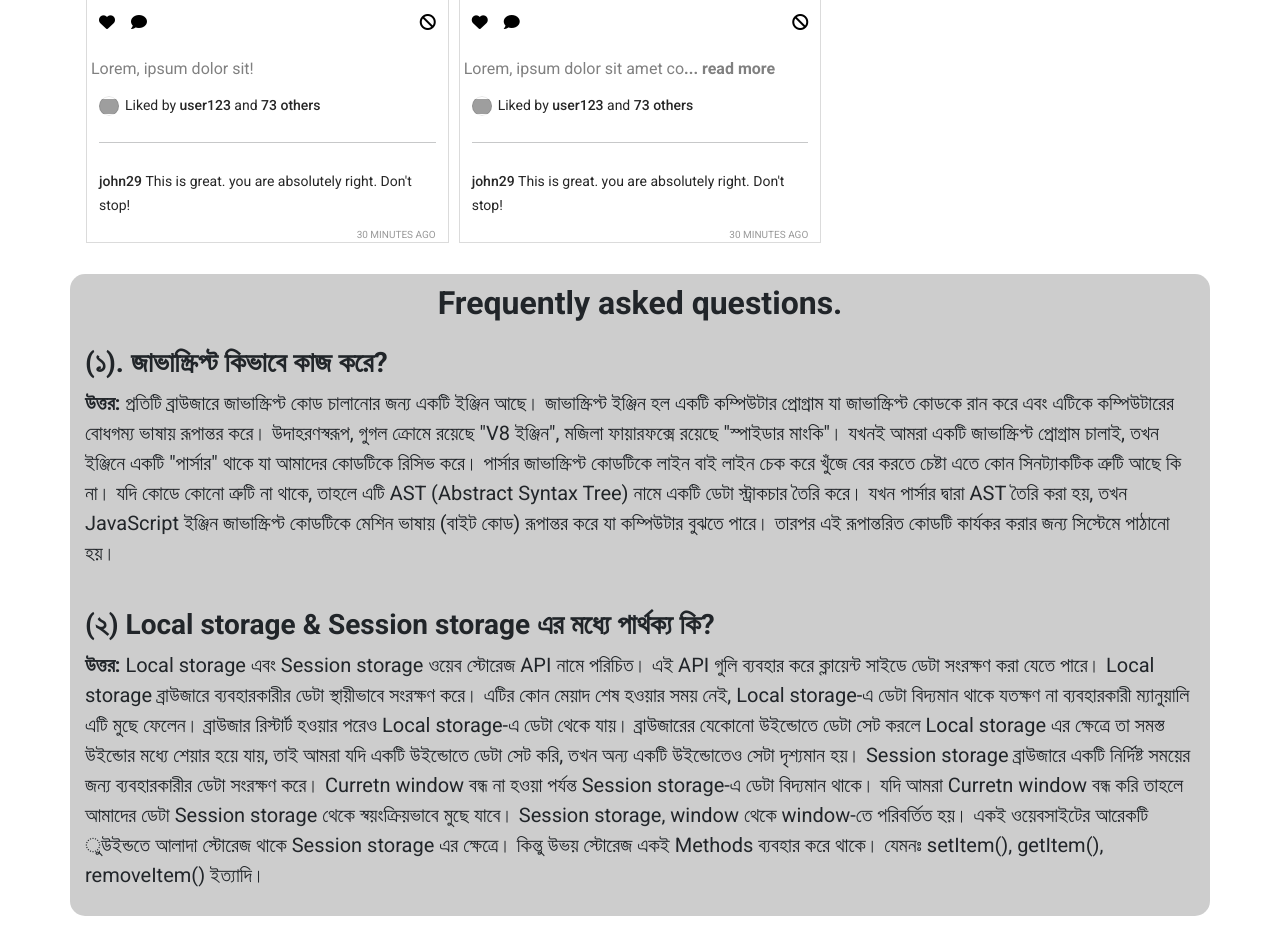
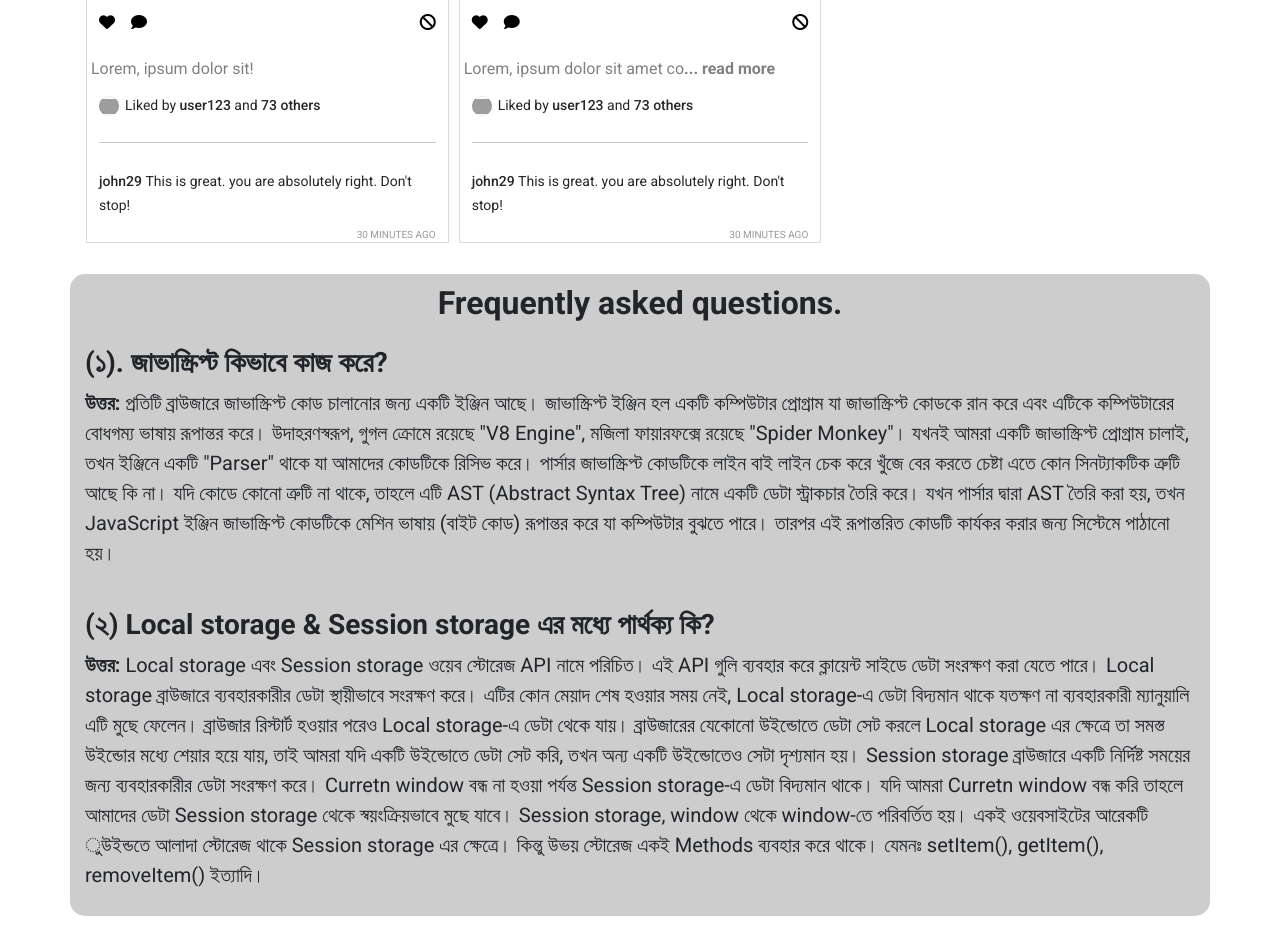
Before and after one commit to AbuKausar007/insta-sohor-assignment-7, a plain HTML site: page index.html in a window 1280 px wide. Shown: the part 1289-2235 px from the top of the page. Drawn offline with nearby package versions, Linux system fonts and the light colour scheme; grey boxes are pictures that could not be loaded.

Commit message:
few more edit

```diff
--- a/index.html
+++ b/index.html
@@ -82,7 +82,7 @@
             <h2 class="text-center fw-bold pb-3">Frequently asked questions.</h2>
             <h3 class="fw-bold">(১). জাভাস্ক্রিপ্ট কিভাবে কাজ করে?</h3>
             <p class="fs-5">
-                <span class="fw-bold">উত্তর:</span> প্রতিটি ব্রাউজারে জাভাস্ক্রিপ্ট কোড চালানোর জন্য একটি ইঞ্জিন আছে। জাভাস্ক্রিপ্ট ইঞ্জিন হল একটি কম্পিউটার প্রোগ্রাম যা জাভাস্ক্রিপ্ট কোডকে রান করে এবং এটিকে কম্পিউটারের বোধগম্য ভাষায় রূপান্তর করে। উদাহরণস্বরূপ, গুগল ক্রোমে রয়েছে "V8 ইঞ্জিন", মজিলা ফায়ারফক্সে রয়েছে "স্পাইডার মাংকি"। যখনই আমরা একটি জাভাস্ক্রিপ্ট প্রোগ্রাম চালাই, তখন ইঞ্জিনে একটি "পার্সার" থাকে যা আমাদের কোডটিকে রিসিভ করে। পার্সার জাভাস্ক্রিপ্ট কোডটিকে লাইন বাই লাইন চেক করে খুঁজে বের করতে চেষ্টা এতে কোন সিনট্যাকটিক ত্রুটি আছে কি না। যদি কোডে কোনো ত্রুটি না থাকে, তাহলে এটি AST (Abstract Syntax Tree) নামে একটি ডেটা স্ট্রাকচার তৈরি করে। যখন পার্সার দ্বারা AST তৈরি করা হয়, তখন JavaScript ইঞ্জিন জাভাস্ক্রিপ্ট কোডটিকে মেশিন ভাষায় (বাইট কোড) রূপান্তর করে যা কম্পিউটার বুঝতে পারে। তারপর এই রূপান্তরিত কোডটি কার্যকর করার জন্য সিস্টেমে পাঠানো হয়।
+                <span class="fw-bold">উত্তর:</span> প্রতিটি ব্রাউজারে জাভাস্ক্রিপ্ট কোড চালানোর জন্য একটি ইঞ্জিন আছে। জাভাস্ক্রিপ্ট ইঞ্জিন হল একটি কম্পিউটার প্রোগ্রাম যা জাভাস্ক্রিপ্ট কোডকে রান করে এবং এটিকে কম্পিউটারের বোধগম্য ভাষায় রূপান্তর করে। উদাহরণস্বরূপ, গুগল ক্রোমে রয়েছে "V8 Engine", মজিলা ফায়ারফক্সে রয়েছে "Spider Monkey"। যখনই আমরা একটি জাভাস্ক্রিপ্ট প্রোগ্রাম চালাই, তখন ইঞ্জিনে একটি "Parser" থাকে যা আমাদের কোডটিকে রিসিভ করে। পার্সার জাভাস্ক্রিপ্ট কোডটিকে লাইন বাই লাইন চেক করে খুঁজে বের করতে চেষ্টা এতে কোন সিনট্যাকটিক ত্রুটি আছে কি না। যদি কোডে কোনো ত্রুটি না থাকে, তাহলে এটি AST (Abstract Syntax Tree) নামে একটি ডেটা স্ট্রাকচার তৈরি করে। যখন পার্সার দ্বারা AST তৈরি করা হয়, তখন JavaScript ইঞ্জিন জাভাস্ক্রিপ্ট কোডটিকে মেশিন ভাষায় (বাইট কোড) রূপান্তর করে যা কম্পিউটার বুঝতে পারে। তারপর এই রূপান্তরিত কোডটি কার্যকর করার জন্য সিস্টেমে পাঠানো হয়।
             </p>
             <br>
             <h3 class="fw-bold">(২) Local storage & Session storage এর মধ্যে পার্থক্য কি?</h3>
```
